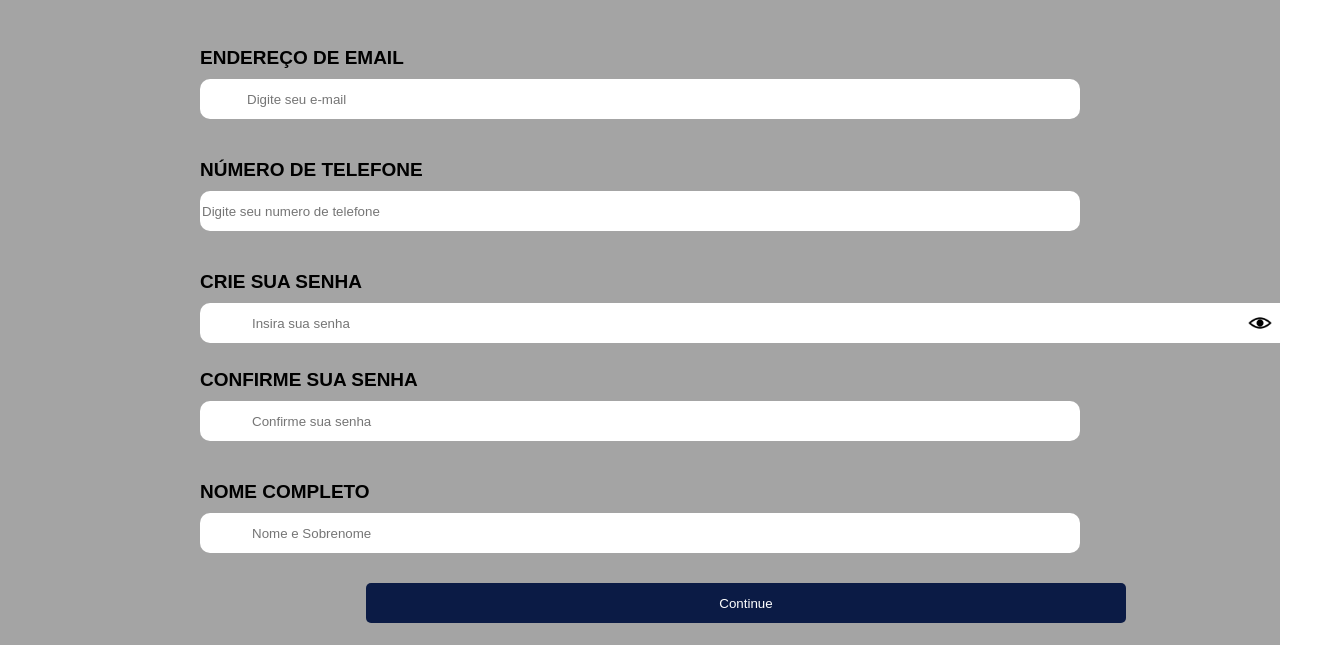
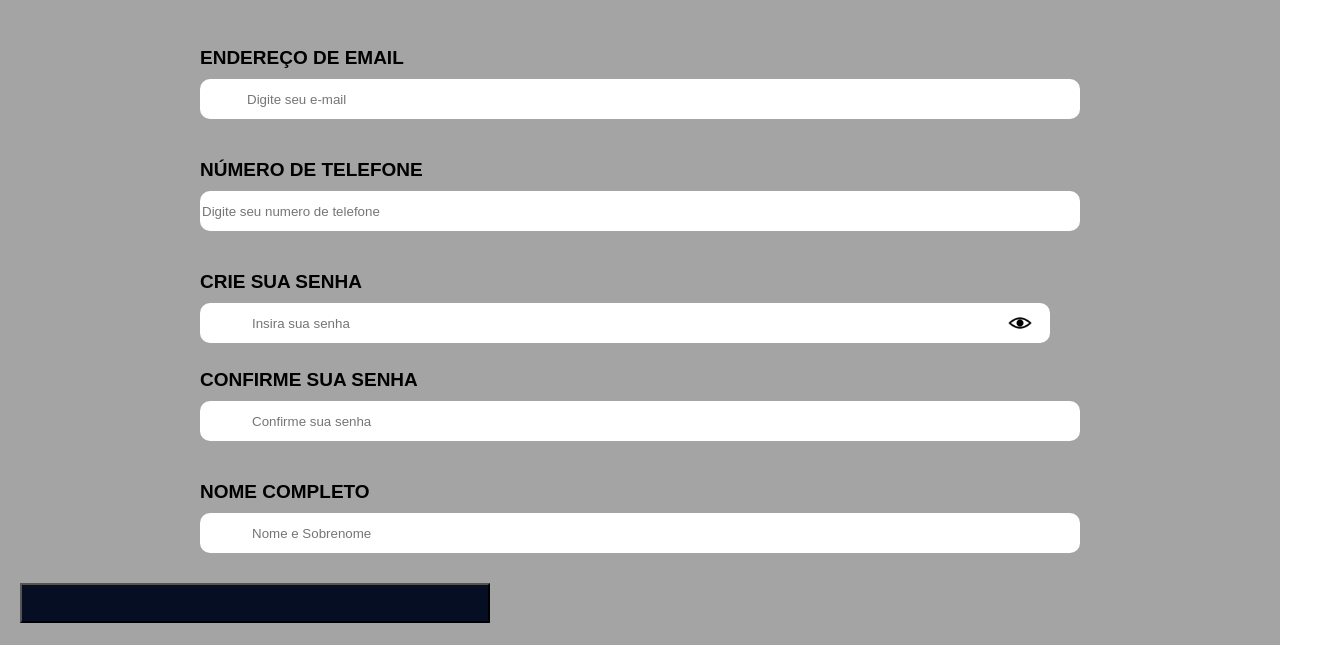
Before and after one commit to DOLK2K/Vanguardtcc-S, a React app: page /Cadastro in a window 1280 px wide. Shown: the part 155-800 px from the top of the page, 1320 px wide, since content can reach past the window. Built offline with nearby package versions, Linux system fonts and the light colour scheme.

Commit message:
erro corrigido

```diff
--- a/src/pages/cadastro/index.js
+++ b/src/pages/cadastro/index.js
@@ -83,8 +83,10 @@ export default function Cadastro() {
                 </div>
             </div>
 
+            <div className='botao-cadastro'>
+            <button></button>
+            </div>
 
-            <button onClick={entrarCadastro} className='botao-cadastro'>Continue</button>
             <div className='erro-cadastro'>{erro}</div>
 
             <p className='texto'>Ao me inscrever, aceito os <span> Termos de Serviços </span> & <span> Poolítica de Privacidade </span>  </p>
--- a/src/pages/cadastro/index.scss
+++ b/src/pages/cadastro/index.scss
@@ -87,7 +87,7 @@ section input {
     display: flex;
     flex-direction: column;
     margin: 30px 200px 28px;
-    width: 140vh;
+
     height: 40px;
      border-radius: 10px;
     border: none;
@@ -107,6 +107,10 @@ section input {
     position: relative;
     right: 45px;
 
+    }
+
+    .terceiro-input input {
+        width: 100%;
     }
 
     .elemento-input {
@@ -177,15 +181,9 @@ section input {
     }
 
 .botao-cadastro {
-    width: 95vh;
-    margin-left: 366px;
-    height: 40px;
-    margin-top: 20px;
-    border-radius: 5px;
-    border: none;
-    color: #ffff;
-    background-color: #0B1B45;
-    cursor: pointer;
+    display: flex;
+    align-items: center;
+
 }
 
 .texto {
--- a/src/pages/login-adm/index.js
+++ b/src/pages/login-adm/index.js
@@ -7,7 +7,7 @@ import { useState } from 'react'
 import axios from 'axios'
 
 
-export default function loginadm() {
+export default function Loginadm() {
 
     const[email, setemail] = useState('')
     const[senha, setsenha] = useState('')
```
